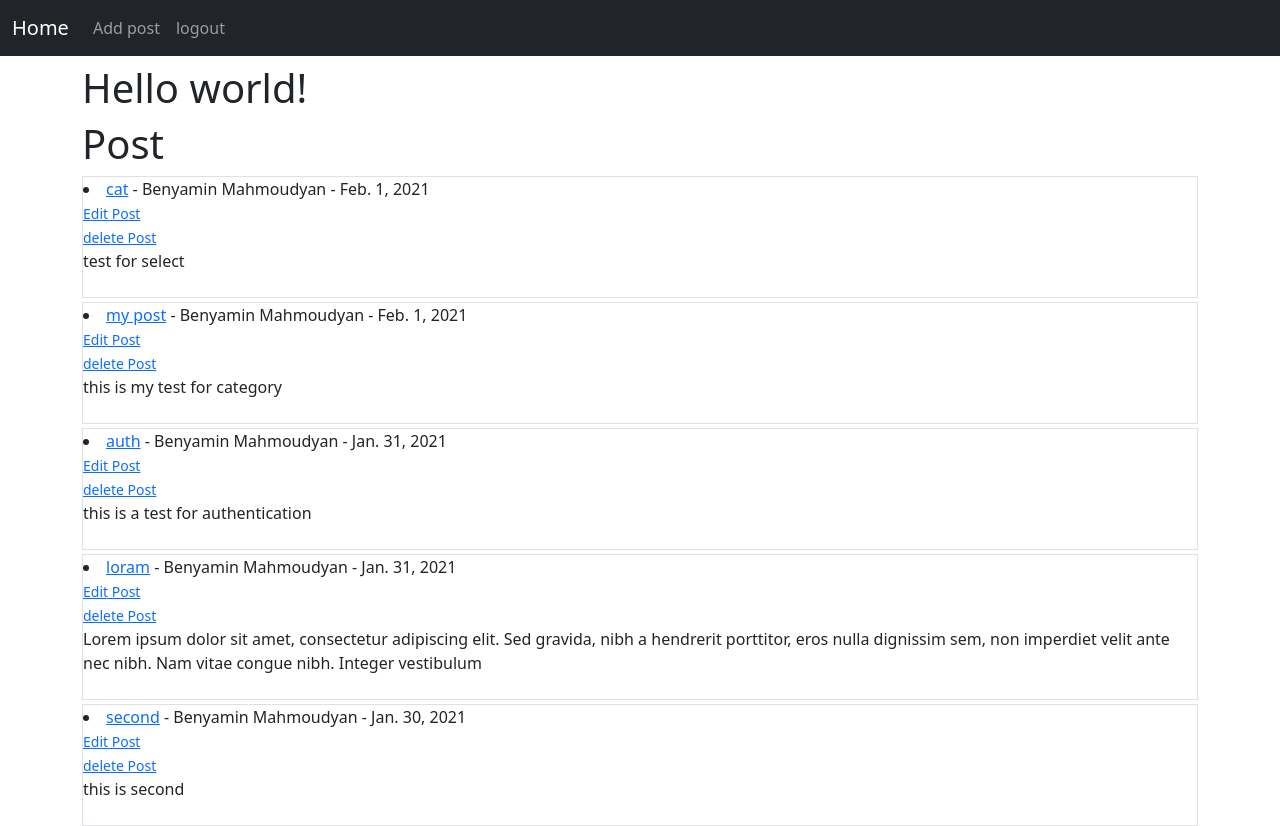
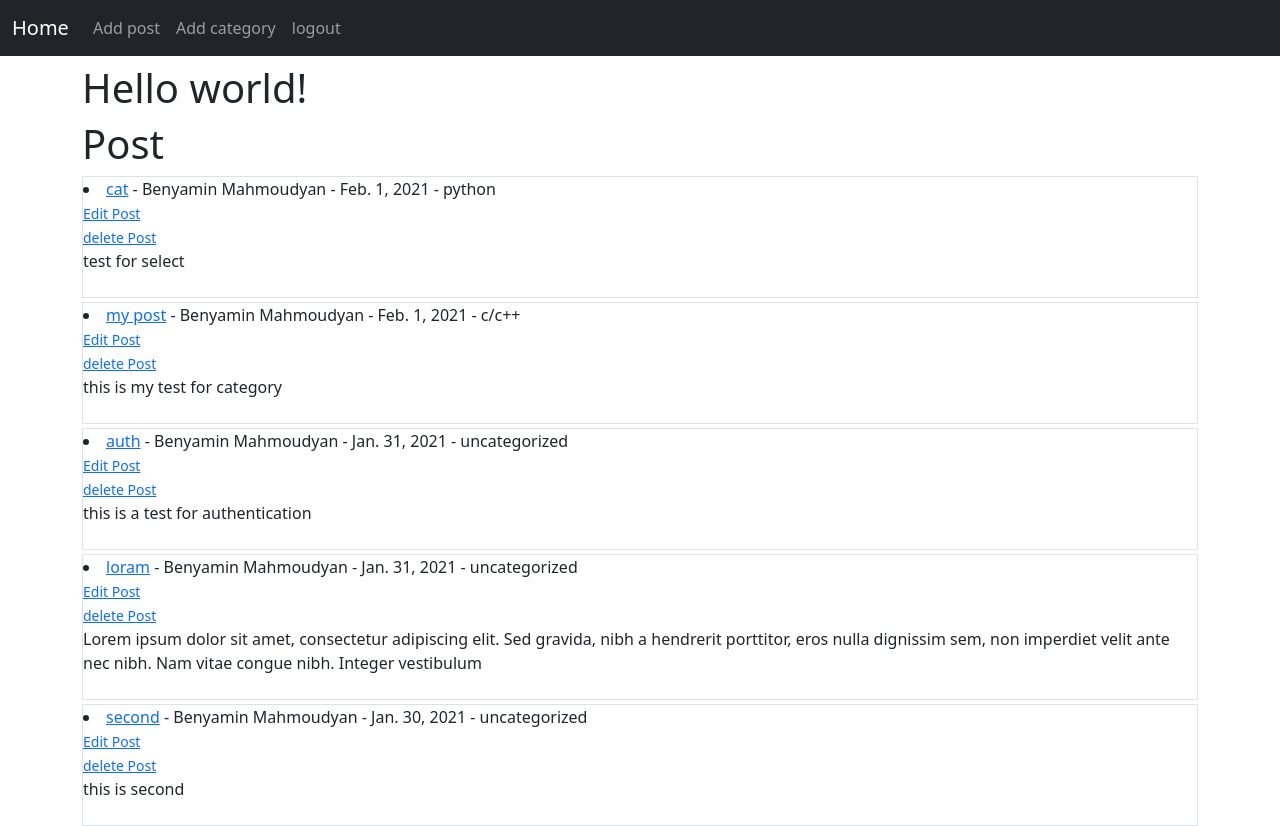
Before and after one commit to bny1485/django-blog, a Django app: page / in a window 1280 px wide. Run offline with Django 3.2, Linux system fonts and the light colour scheme; a user stored in the database is signed in; data comes from the database, SQL or seed files in the repository; both versions use the stored data as it was after the commit.

Commit message:
Categories

```diff
--- a/ablog/theblog/admin.py
+++ b/ablog/theblog/admin.py
@@ -1,5 +1,6 @@
 from django.contrib import admin
-from .models import Post
+from .models import Post, Category
 
 
 admin.site.register(Post)
+admin.site.register(Category)
--- a/ablog/theblog/forms.py
+++ b/ablog/theblog/forms.py
@@ -1,11 +1,21 @@
 from django import forms
-from .models import Post
+from .models import Post, Category
+
+
+# categories = [('test1', 'test1'), ("test2", "test2")]
+choices = Category.objects.all().values_list('name', 'name')
+choice_list = []
+for item in choices:
+    choice_list.append(item)
 
 
 class PostForm(forms.ModelForm):
+    category = forms.ChoiceField(
+        choices=choice_list, widget=forms.Select(attrs={'class': 'form-control'}))
+
     class Meta:
         model = Post
-        fields = ('title', 'title_tag', 'body', 'author')
+        fields = ('title', 'title_tag', 'category', 'author', 'body')
         widget = {
             'title': forms.TextInput(attrs={'class': 'form-control', }),
             'title_tag': forms.TextInput(attrs={'class': 'form-control', }),
@@ -17,9 +27,10 @@ class PostForm(forms.ModelForm):
 class EditForm(forms.ModelForm):
     class Meta:
         model = Post
-        fields = ('title', 'body', 'author')
+        fields = ('title', 'author', 'category', 'body')
         widget = {
             'title': forms.TextInput(attrs={'class': 'form-control', }),
             'author': forms.Select(attrs={'class': 'form-control', }),
+            'category': forms.Select(choices=choices, attrs={'class': 'form-control', }),
             'body': forms.Textarea(attrs={'class': 'form-control', }),
         }
--- a/ablog/theblog/models.py
+++ b/ablog/theblog/models.py
@@ -2,6 +2,16 @@ from django.db import models
 from django.contrib.auth.models import User
 from django.urls import reverse
 from datetime import datetime, date
+
+
+class Category(models.Model):
+    name = models.CharField(max_length=255)
+
+    def __str__(self):
+        return self.name
+
+    def get_absolute_url(self):
+        return reverse('home')
 
 
 class Post(models.Model):
@@ -10,7 +20,7 @@ class Post(models.Model):
     author = models.ForeignKey(User, on_delete=models.CASCADE)
     body = models.TextField()
     post_date = models.DateField(auto_now_add=True)
-
+    category = models.CharField(max_length=255, default='uncategorized')
 
     def __str__(self):
         return self.title + ' | ' + str(self.author)
--- a/ablog/theblog/templates/base.html
+++ b/ablog/theblog/templates/base.html
@@ -28,6 +28,10 @@
                     <li class="nav-item">
                         <a class="nav-link" href="{% url 'add_post' %}">Add post</a>
                     </li>
+                    <li class="nav-item">
+                        <a class="nav-link" href="{% url 'add_category' %}">Add category</a>
+                    </li>
+
                     <li class="nav-item">
                         <a class="nav-link" href="{% url 'logout' %}">logout</a>
                     </li>
--- a/ablog/theblog/templates/home.html
+++ b/ablog/theblog/templates/home.html
@@ -6,7 +6,7 @@
 
 {% for post in object_list %}
 <div class="border mt-1">
-    <li><a href="{% url 'article-detail' post.pk %}">{{ post.title }}</a> - {{ post.author.get_full_name }} - {{ post.post_date }}<br>
+    <li><a href="{% url 'article-detail' post.pk %}">{{ post.title }}</a> - {{ post.author.get_full_name }} - {{ post.post_date }} - {{ post.category }}<br>
         {% if user.is_authenticated %}
         <a href="{% url 'update-post' post.pk %}"><small>Edit Post</small></a><br>
         <a href="{% url 'delete-post' post.pk %}"><small>delete Post</small></a><br>
--- a/ablog/theblog/urls.py
+++ b/ablog/theblog/urls.py
@@ -1,12 +1,14 @@
 from django.urls import path, include
 # from . import views
-from .views import HomeView, ArticleDetailView, AddPostView, UpdatePostView, DeletePostView
+from .views import HomeView, ArticleDetailView, AddPostView, UpdatePostView, DeletePostView, AddCategoryView
+
 
 urlpatterns = [
     # path('', views.home, name='home'),
     path('', HomeView.as_view(), name='home'),
     path('article/<int:pk>', ArticleDetailView.as_view(), name='article-detail'),
     path('add_post/', AddPostView.as_view(), name='add_post'),
+    path('add_category/', AddCategoryView.as_view(), name='add_category'),
     path('article/edit/<int:pk>', UpdatePostView.as_view(), name="update-post"),
     path('article/<int:pk>/remove', DeletePostView.as_view(), name="delete-post"),
 ]
--- a/ablog/theblog/views.py
+++ b/ablog/theblog/views.py
@@ -1,6 +1,6 @@
 from django.shortcuts import render
 from django.views.generic import ListView, DetailView, CreateView, UpdateView, DeleteView
-from .models import Post
+from .models import Post, Category
 from .forms import PostForm, EditForm
 from django.urls import reverse_lazy
 
@@ -28,6 +28,13 @@ class AddPostView(CreateView):
     # fields = ('title', 'body')
 
 
+class AddCategoryView(CreateView):
+    model = Category
+    template_name = 'add_category.html'
+    fields = '__all__'
+
+
+
 class UpdatePostView(UpdateView):
     model = Post
     form_class = EditForm
```
Also changed, not shown: ablog/theblog/templates/add_category.html (added, +24 -0 lines), ablog/db.sqlite3, ablog/theblog/migrations/0004_auto_20210131_1828.py (added).
